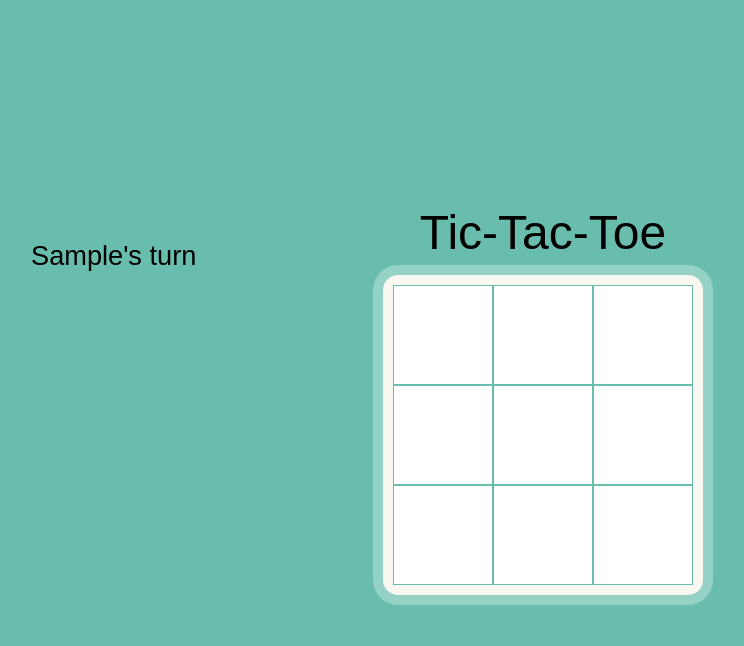
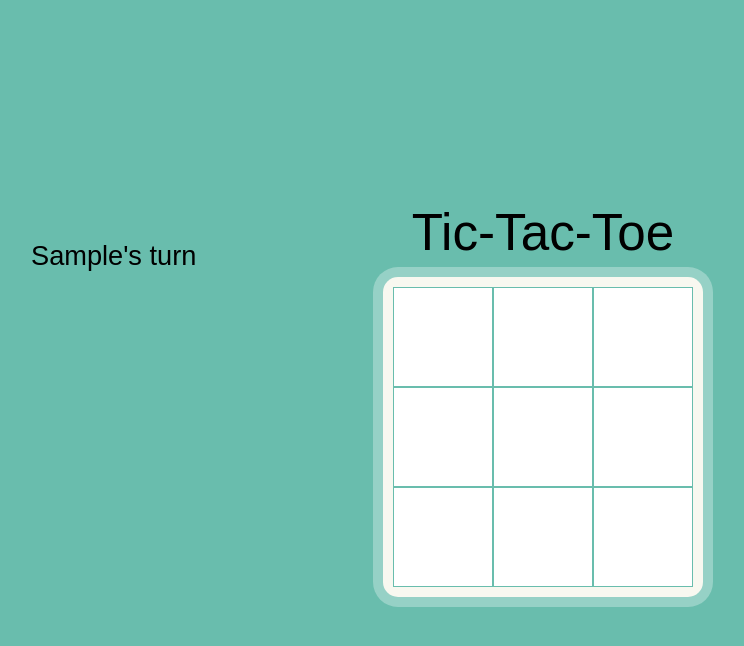
Before and after one commit to akarix7/tic-tac-toe, a plain HTML site: page index.html in a window 1280 px wide. Both pictures are taken after typing "Sample", "Sample" into the empty fields and a click on the input "submit". Shown: the whole page, without its empty margins (97-841 px from the left). Drawn offline with Linux system fonts and the light colour scheme.

Commit message:
Touch up font-size with longer names

```diff
--- a/index.html
+++ b/index.html
@@ -11,10 +11,11 @@
 </head>
 <body>
 <div class="UI">
-    <div id="title">Tic-Tac-Toe</div>
     <div class="left">
 
     </div>
+    <div id="title">Tic-Tac-Toe</div>
+
     <div class="container">
         <form id="names" action="script.js">
             <label for="one">Player 1
--- a/script.js
+++ b/script.js
@@ -178,7 +178,7 @@ const GameController = (() => {
     let activePlayer = playerOne;
 
     const createPlayer = () => {
-        if(players[0] !== undefined && players[1] !== undefined){
+        if(players[0] !== "" && players[1] !== ""){
             playerOne.setName(players[0]);
             playerTwo.setName(players[1]);
         }
--- a/style.css
+++ b/style.css
@@ -58,10 +58,13 @@ button.cell{
 }
 
 #title{
-    font-size: 3rem;
+    font-size: 4vmax;
     margin-bottom: 15px;
     grid-column: 2;
     justify-self: center;
+    max-width: 290px;
+    text-align: center;
+    /*font-size: max(4vmax, 3rem);*/
 }
 
 button.resetGame, input[type=submit]{
```
